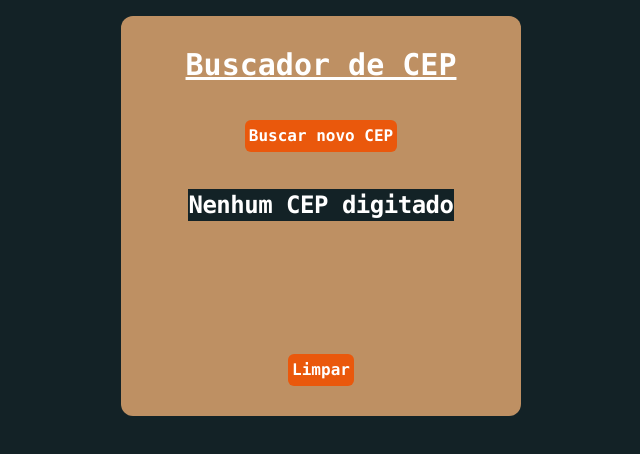
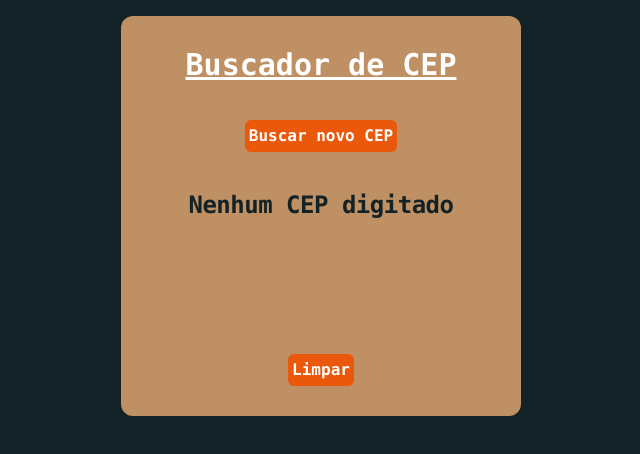
Before and after one commit to Igorwalace/buscador-cep, a Next.js app: page / in a window 1280 px wide. Shown: the top 454 px of the page, without its empty margins (319-959 px from the left). Built offline with nearby package versions, Linux system fonts and the light colour scheme.

Commit message:
Atualizar o Home.jsx

```diff
--- a/src/app/pages/Home.jsx
+++ b/src/app/pages/Home.jsx
@@ -65,7 +65,7 @@ const Home = () => {
                         id="info"
                         className="text-center tracking-tight text-xl"
                     >
-                        <h2 id="cep" className="text-2xl mb-3 underline bg-[#132226]">
+                        <h2 id="cep" className="text-2xl mb-3 underline text-[#132226]">
                             CEP: {info.cep} {info.code}
                         </h2>
                         <h3>
@@ -79,7 +79,7 @@ const Home = () => {
                         id="info"
                         className="text-center tracking-tight text-xl"
                     >
-                        <h2 id="cep" className="text-2xl mb-3 bg-[#132226]">
+                        <h2 id="cep" className="text-2xl mb-3 text-[#132226]">
                         Nenhum CEP digitado
                         </h2>
                         <h3>ㅤ</h3>
```
